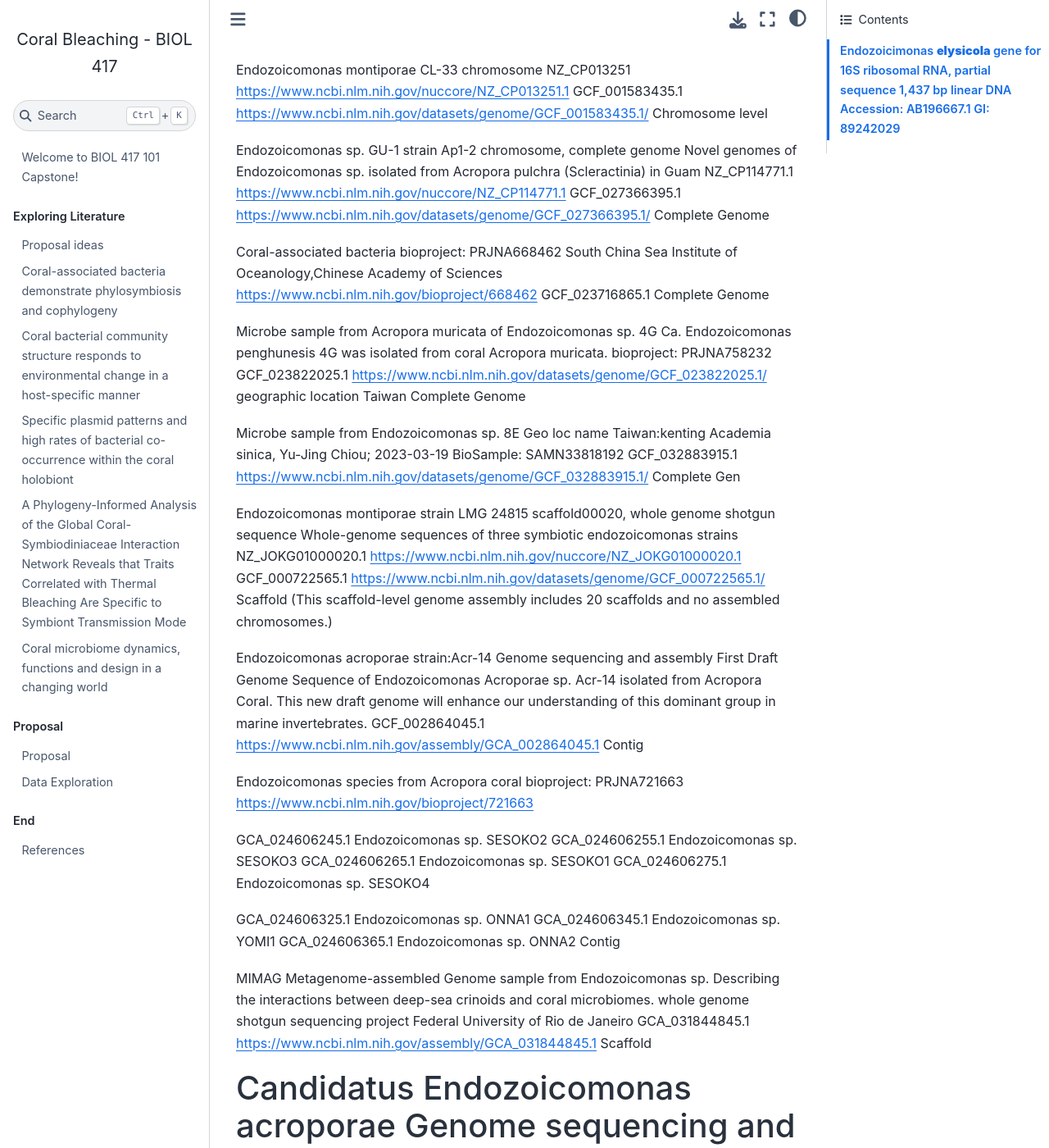
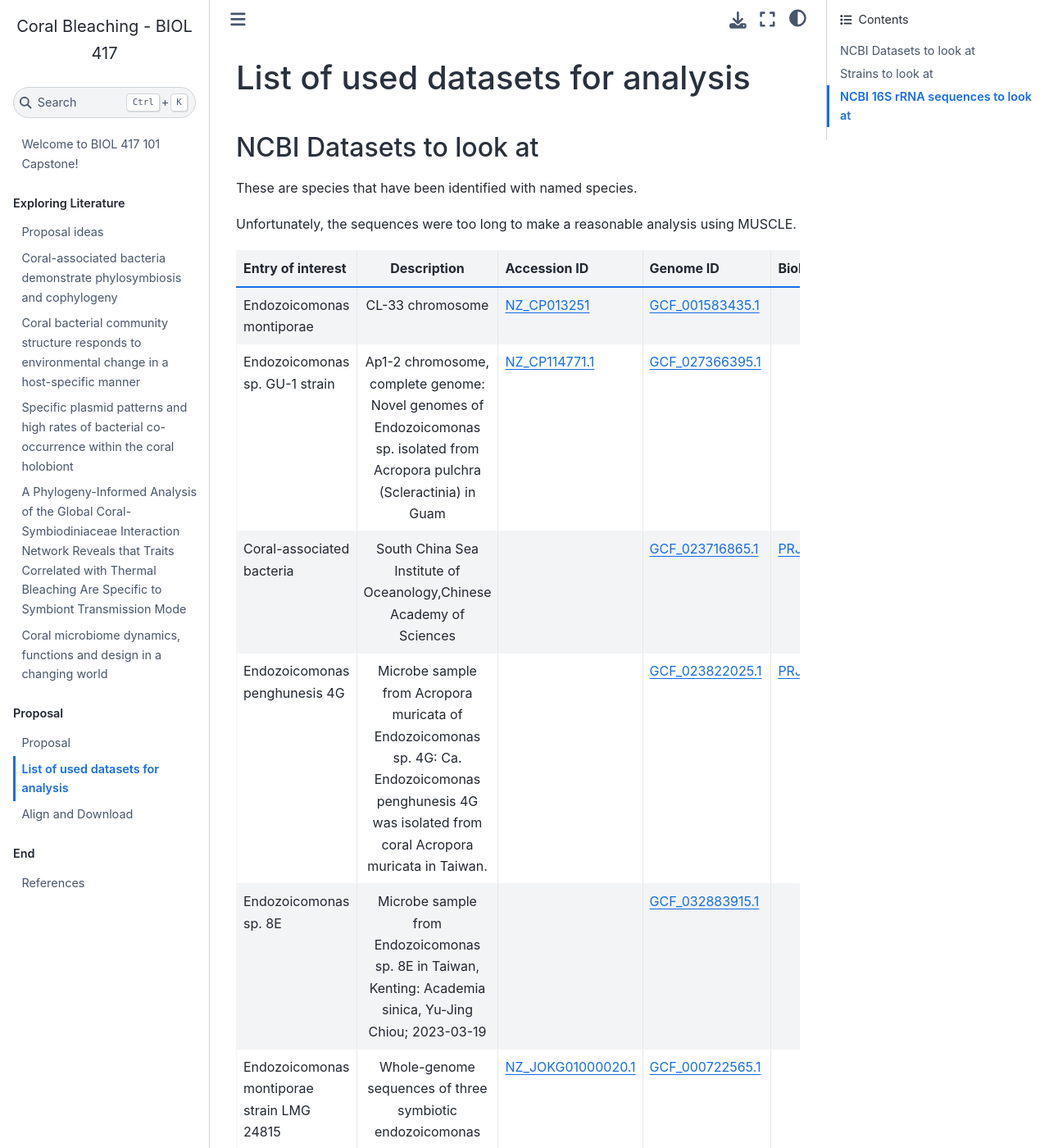
Before and after one commit to Mapleia/BIOL417_Coral, a Jupyter Book: the page built from src/exploratory/genome/index.md, in a window 1280 px wide and 1400 px high. Shown: the whole window at 82% size. Built offline with Jupyter Book 1.0.4 settings and Sphinx 7.4.7 and the Sphinx Book theme 1.1.4, drawn with Linux system fonts in a browser that asks for light colours; some of the changed text lies outside the part shown.

Commit message:
jupyter book reformatting

```diff
--- a/_toc.yml
+++ b/_toc.yml
@@ -12,7 +12,8 @@ parts:
 - caption: Proposal
   chapters:
   - file: 'src/proposal'
-  - file: 'src/main'
+  - file: 'src/exploratory/genome/index'
+  - file: 'src/alignment'
 - caption: End
   chapters:
   - file: 'src/references'
--- a/src/exploratory/genome/index.md
+++ b/src/exploratory/genome/index.md
@@ -1,189 +1,54 @@
 
-Endozoicomonas montiporae CL-33 chromosome
-NZ_CP013251
-https://www.ncbi.nlm.nih.gov/nuccore/NZ_CP013251.1
-GCF_001583435.1
-https://www.ncbi.nlm.nih.gov/datasets/genome/GCF_001583435.1/
-Chromosome level
+# List of used datasets for analysis
 
+## NCBI Datasets to look at
+These are species that have been identified with named species.
 
-Endozoicomonas sp. GU-1 strain Ap1-2 chromosome, complete genome
-Novel genomes of Endozoicomonas sp. isolated from Acropora pulchra (Scleractinia) in Guam
-NZ_CP114771.1
-https://www.ncbi.nlm.nih.gov/nuccore/NZ_CP114771.1
-GCF_027366395.1
-https://www.ncbi.nlm.nih.gov/datasets/genome/GCF_027366395.1/
-Complete Genome
+Unfortunately, the sequences were too long to make a reasonable analysis using MUSCLE.
 
-Coral-associated bacteria
-bioproject: PRJNA668462
-South China Sea Institute of Oceanology,Chinese Academy of Sciences
-https://www.ncbi.nlm.nih.gov/bioproject/668462
-GCF_023716865.1
-Complete Genome
+| Entry of interest | Description | Accession ID | Genome ID | BioProject ID | BioSample ID | Level |
+| :---------------- | :---------: | :----------- | :-------- | :------------ | :----------- | :---- |
+| Endozoicomonas montiporae | CL-33 chromosome | [NZ_CP013251](https://www.ncbi.nlm.nih.gov/nuccore/NZ_CP013251.1) | [GCF_001583435.1](https://www.ncbi.nlm.nih.gov/datasets/genome/GCF_001583435.1/) |  |  | Chromosome |
+| Endozoicomonas sp. GU-1 strain | Ap1-2 chromosome, complete genome: Novel genomes of Endozoicomonas sp. isolated from Acropora pulchra (Scleractinia) in Guam | [NZ_CP114771.1](https://www.ncbi.nlm.nih.gov/nuccore/NZ_CP114771.1) | [GCF_027366395.1](https://www.ncbi.nlm.nih.gov/datasets/genome/GCF_027366395.1/) |  |  | Complete Genome |
+| Coral-associated bacteria | South China Sea Institute of Oceanology,Chinese Academy of Sciences |  | [GCF_023716865.1](https://www.ncbi.nlm.nih.gov/datasets/genome/GCF_023716865.1) | [PRJNA668462](https://www.ncbi.nlm.nih.gov/bioproject/668462) |  | Complete Genome |
+| Endozoicomonas penghunesis 4G | Microbe sample from Acropora muricata of Endozoicomonas sp. 4G: Ca. Endozoicomonas penghunesis 4G was isolated from coral Acropora muricata in Taiwan. |  | [GCF_023822025.1](https://www.ncbi.nlm.nih.gov/datasets/genome/GCF_023822025.1/) | [PRJNA758232](https://www.ncbi.nlm.nih.gov/bioproject/758232) |  | Complete Genome |
+| Endozoicomonas sp. 8E | Microbe sample from Endozoicomonas sp. 8E in Taiwan, Kenting: Academia sinica, Yu-Jing Chiou; 2023-03-19 |  | [GCF_032883915.1](https://www.ncbi.nlm.nih.gov/datasets/genome/GCF_032883915.1/) |  | SAMN33818192 | Complete Genome |
+| Endozoicomonas montiporae strain LMG 24815 | Whole-genome sequences of three symbiotic endozoicomonas strains | [NZ_JOKG01000020.1](https://www.ncbi.nlm.nih.gov/nuccore/NZ_JOKG01000020.1) | [GCF_000722565.1](https://www.ncbi.nlm.nih.gov/datasets/genome/GCF_000722565.1/) |  |  | Scaffold`*` |
+| Endozoicomonas acroporae strain:Acr-14 | First Draft Genome Sequence of Endozoicomonas Acroporae sp. Acr-14 isolated from Acropora Coral. This new draft genome will enhance our understanding of this dominant group in marine invertebrates. |  | [GCF_002864045.1](https://www.ncbi.nlm.nih.gov/datasets/genome/GCF_002864045.1/) |  |  | Contig |
+| MIMAG Metagenome-assembled Genome sample from Endozoicomonas sp. | Describing the interactions between deep-sea crinoids and coral microbiomes: Whole genome shotgun sequencing project - Federal University of Rio de Janeiro |  | [GCF_031844845.1](https://www.ncbi.nlm.nih.gov/datasets/genome/GCF_031844845.1/) |  |  |  |
+| Candidatus Endozoicomonas acroporae | Genome sequencing and assembly from a coral, Acroporae sp., in South Taiwan |  |  | PRJNA389150 |  |  |
+| Endozoicomonas species from Acropora coral |  |  |  | [PRJNA721663](https://www.ncbi.nlm.nih.gov/bioproject/721663) |  |  |
+| Endozoicomonas sp. SESOKO2 |  |  | [GCA_024606245.1](https://www.ncbi.nlm.nih.gov/assembly/GCA_024606245.1) |  |  | Contig |
+| Endozoicomonas sp. SESOKO3 |  |  | [GCA_024606255.1](https://www.ncbi.nlm.nih.gov/assembly/GCA_024606255.1) |  |  | Contig |
+| Endozoicomonas sp. SESOKO1 |  |  | [GCA_024606265.1](https://www.ncbi.nlm.nih.gov/assembly/GCA_024606265.1) |  |  | Contig |
+| Endozoicomonas sp. SESOKO4 |  |  | [GCA_024606245.1](https://www.ncbi.nlm.nih.gov/assembly/GCA_024606275.1) |  |  | Contig |
+| Endozoicomonas sp. ONNA1 |  |  | [GCA_024606325.1](https://www.ncbi.nlm.nih.gov/assembly/GCA_024606325.1) |  |  | Contig |
+| Endozoicomonas sp. YOMI1 |  |  | [GCA_024606345.1](https://www.ncbi.nlm.nih.gov/assembly/GCA_024606345.1) |  |  | Contig |
+| Endozoicomonas sp. ONNA2 |  |  | [GCA_024606365.1](https://www.ncbi.nlm.nih.gov/assembly/GCA_024606365.1) |  |  | Contig |
 
-Microbe sample from Acropora muricata of Endozoicomonas sp. 4G
-Ca. Endozoicomonas penghunesis 4G was isolated from coral Acropora muricata.
-bioproject: PRJNA758232
-GCF_023822025.1
-https://www.ncbi.nlm.nih.gov/datasets/genome/GCF_023822025.1/
-geographic location	Taiwan
-Complete Genome
+`*` This scaffold-level genome assembly includes 20 scaffolds and no assembled chromosomes.
 
-Microbe sample from Endozoicomonas sp. 8E
-Geo loc name Taiwan:kenting
-Academia sinica, Yu-Jing Chiou; 2023-03-19
-BioSample: SAMN33818192
-GCF_032883915.1
-https://www.ncbi.nlm.nih.gov/datasets/genome/GCF_032883915.1/
-Complete Gen
+## Strains to look at
+| Species | Description | Length | Accession | GI |
+| :------ | :---------: | :----- | :-------- | :- |
+| Endozoicomonas **montiporae** strain Ab112_MC | 16S ribosomal RNA (16S) gene, complete sequence | 1,024 bp linear DNA | KJ372452.1 | 646280569 |
+| Endozoicomonas **euniceicola** strain EF212 | 16S ribosomal RNA gene, partial sequence | 1,522 bp linear DNA | JX488684.2 | 590924463 |
+| Endozoicomonas **gorgoniicola** strain PS125 | 16S ribosomal RNA gene, partial sequence | 1,556 bp linear DNA | JX488685.1 | 406364834 |
+| Endozoicomonas **numazuensis** | gene for 16S rRNA, partial sequence | 1,466 bp linear DNA | AB695088.1 | 374346162 |
+| Endozoicomonas **coralli** strain Acr-12 | 16S ribosomal RNA, partial sequence | 1,450 bp linear rRNA | NR_169415.1 | 1864207121 |
+| Endozoicomonas **ascidiicola** strain AVMART05 | 16S ribosomal RNA gene, partial sequence | 1,501 bp linear DNA | KT364257.1 | 1016200855 |
+| Endozoicomonas **atrinae** strain WP70 | 16S ribosomal RNA gene, partial sequence | 1,465 bp linear DNA | KC878324.1 | 499141103 |
+| Endozoicimonas **elysicola**  | gene for 16S ribosomal RNA, partial sequence | 1,437 bp linear DNA | AB196667.1 | 89242029 |
 
-Endozoicomonas montiporae strain LMG 24815 scaffold00020, whole genome shotgun sequence
-Whole-genome sequences of three symbiotic endozoicomonas strains
-NZ_JOKG01000020.1
-https://www.ncbi.nlm.nih.gov/nuccore/NZ_JOKG01000020.1
-GCF_000722565.1
-https://www.ncbi.nlm.nih.gov/datasets/genome/GCF_000722565.1/
-Scaffold (This scaffold-level genome assembly includes 20 scaffolds and no assembled chromosomes.)
+## NCBI 16S rRNA sequences to look at
+16S is a gene used to identify and track bacterial strains / species. Sample datasets were pulled from NCBI.
 
-Endozoicomonas acroporae strain:Acr-14 Genome sequencing and assembly
-First Draft Genome Sequence of Endozoicomonas Acroporae sp. Acr-14 isolated from Acropora Coral. This new draft genome will enhance our understanding of this dominant group in marine invertebrates.
-GCF_002864045.1
-https://www.ncbi.nlm.nih.gov/assembly/GCA_002864045.1
-Contig
-
-
-
-Endozoicomonas species from Acropora coral
-bioproject: PRJNA721663
-https://www.ncbi.nlm.nih.gov/bioproject/721663
-
-GCA_024606245.1	Endozoicomonas sp. SESOKO2
-GCA_024606255.1	Endozoicomonas sp. SESOKO3
-GCA_024606265.1	Endozoicomonas sp. SESOKO1
-GCA_024606275.1	Endozoicomonas sp. SESOKO4
-
-GCA_024606325.1	Endozoicomonas sp. ONNA1
-GCA_024606345.1 Endozoicomonas sp. YOMI1
-GCA_024606365.1	Endozoicomonas sp. ONNA2
-Contig
-
-
-
-MIMAG Metagenome-assembled Genome sample from Endozoicomonas sp.
-Describing the interactions between deep-sea crinoids and coral microbiomes.
-whole genome shotgun sequencing project
-Federal University of Rio de Janeiro
-GCA_031844845.1
-https://www.ncbi.nlm.nih.gov/assembly/GCA_031844845.1
-Scaffold
-
-Candidatus Endozoicomonas acroporae Genome sequencing and assembly
-from a coral, Acroporae sp., in South Taiwan
-PRJNA389150
-=================================================
-
-Endozoicomonas **montiporae** strain Ab112_MC 16S ribosomal RNA (16S) gene, complete sequence
-1,024 bp linear DNA
-Accession:
-    KJ372452.1
-GI:
-    646280569
-
-Endozoicomonas **euniceicola** strain EF212 16S ribosomal RNA gene, partial sequence
-1,522 bp linear DNA
-Accession:
-    JX488684.2
-GI:
-    590924463
-
-Endozoicomonas **gorgoniicola** strain PS125 16S ribosomal RNA gene, partial sequence
-1,556 bp linear DNA
-Accession:
-    JX488685.1
-GI:
-    406364834
-
-Endozoicomonas **numazuensis** gene for 16S rRNA, partial sequence
-1,466 bp linear DNA
-Accession:
-    AB695088.1
-GI:
-    374346162
-
-~~Endozoicomonas **coralli** strain Acr-12 16S ribosomal RNA, partial sequence
-1,450 bp linear rRNA
-Accession:
-    NR_169415.1
-GI:
-    1864207121~~
-
-Endozoicomonas **ascidiicola** strain AVMART05 16S ribosomal RNA gene, partial sequence
-1,501 bp linear DNA
-Accession:
-    KT364257.1
-GI:
-    1016200855
-
-Endozoicomonas **atrinae** strain WP70 16S ribosomal RNA gene, partial sequence
-1,465 bp linear DNA
-Accession:
-    KC878324.1
-GI:
-    499141103
-
-Endozoicimonas **elysicola** gene for 16S ribosomal RNA, partial sequence
-1,437 bp linear DNA
-Accession:
-    AB196667.1
-GI:
-    89242029
--------------------------------------------------
-Endozoicomonas **sp.** Acr-12 partial 16S rRNA gene, strain Acr-12, isolate Sea coral
-1,450 bp linear DNA
-Accession:
-    LN879492.1
-GI:
-    928189784
-
-Endozoicomonas **sp.** isolate PM28062 16S ribosomal RNA gene, partial sequence
-1,408 bp linear DNA
-Accession:
-    KX780138.1
-GI:
-    1226602311
-
-Endozoicomonas **sp.** Acr-14 partial 16S rRNA gene, strain Acr-14, isolate Sea coral
-1,452 bp linear DNA
-Accession:
-    LN875493.1
-GI:
-    916534561
-
-Endozoicomonas **sp.** Hp36 16S ribosomal RNA gene, partial sequence
-1,531 bp linear DNA
-Accession:
-    MK633876.1
-GI:
-    1591471162
-
-Endozoicomonas **sp.** strain LZHN29 16S ribosomal RNA gene, partial sequence
-1,550 bp linear DNA
-Accession:
-    MH201322.1
-GI:
-    1377517605
-
-Uncultured Endozoicomonas **sp.** partial 16S rRNA gene, clone Dpd21_3_44
-1,473 bp linear DNA
-Accession:
-    LN626318.1
-GI:
-    966207698
-
-Endozoicomonas **sp.** strain XS200 16S ribosomal RNA gene, partial sequence
-562 bp linear DNA
-Accession:
-    OQ618154.1
-GI:
-    2456913731
+| Isolate/Strain | Description | Length | Accession | GI |
+| :------------- | :---------: | :----- | :-------- | :- |
+| Endozoicomonas **sp.** Acr-12 | partial 16S rRNA gene, strain Acr-12, isolate Sea coral | 1,450 bp linear DNA | LN879492.1 | 928189784 |
+| Endozoicomonas **sp.** isolate PM28062 | 16S ribosomal RNA gene, partial sequence | 1,408 bp linear DNA | KX780138.1 | 1226602311 |
+| Endozoicomonas **sp.** strain Acr-14 | partial 16S rRNA gene, isolate Sea coral | 1,452 bp linear DNA | LN875493.1 | 916534561 |
+| Endozoicomonas **sp.** Hp36 | 16S ribosomal RNA gene, partial sequence | 1,531 bp linear DNA | MK633876.1 | 1591471162 |
+| Endozoicomonas **sp.** strain LZHN29 | 16S ribosomal RNA gene, partial sequence | 1,550 bp linear DNA | MH201322.1 | 1377517605 |
+| Uncultured Endozoicomonas **sp.** | partial 16S rRNA gene, clone Dpd21_3_44 | 1,473 bp linear DNA | LN626318.1 | 966207698 |
+| Endozoicomonas **sp.** strain XS200 | 16S ribosomal RNA gene, partial sequence | 562 bp linear DNA | OQ618154.1 | 2456913731 |
```
Also changed, not shown: src/alignment.ipynb, src/main.ipynb (deleted), 1 other file.
